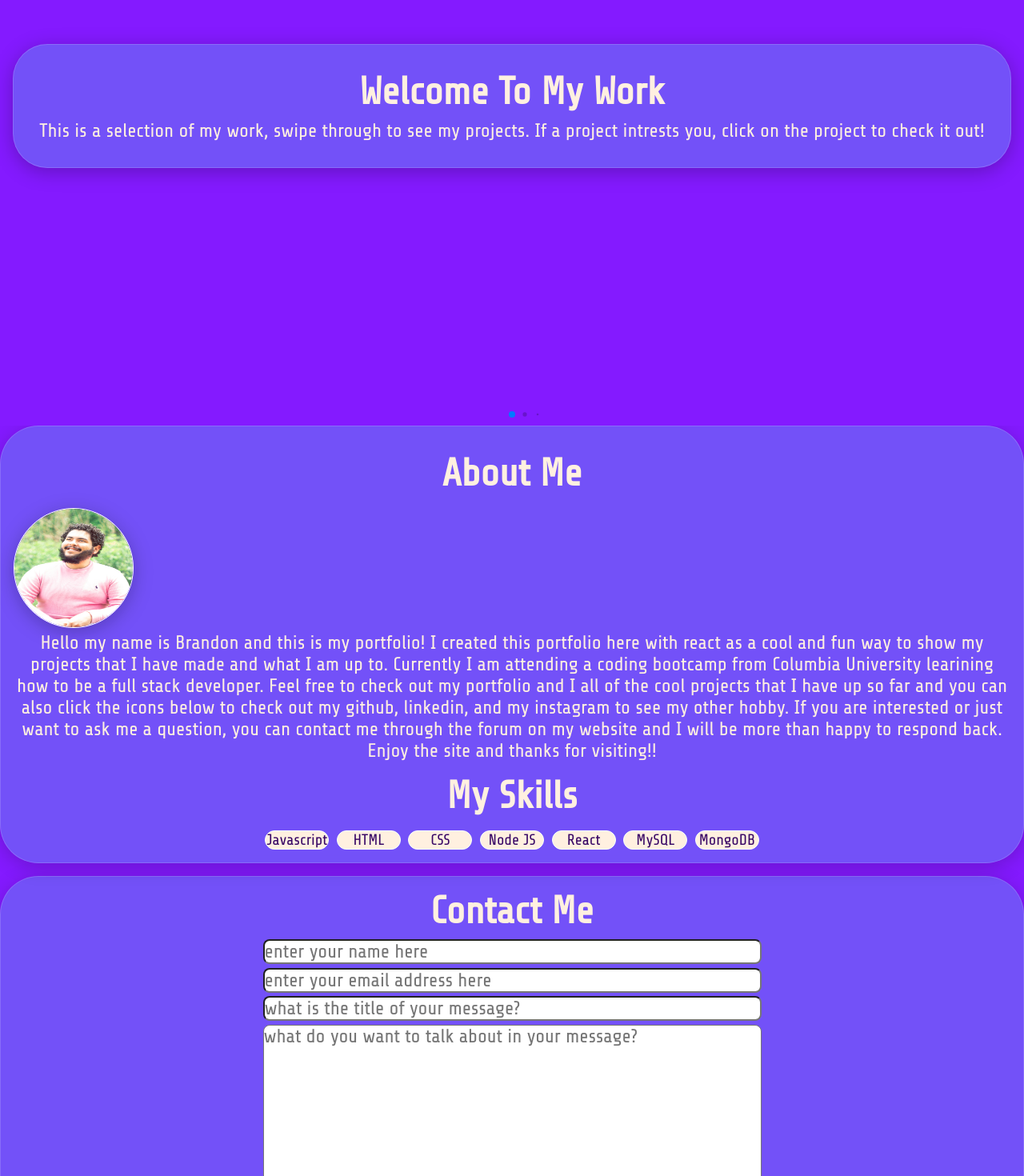
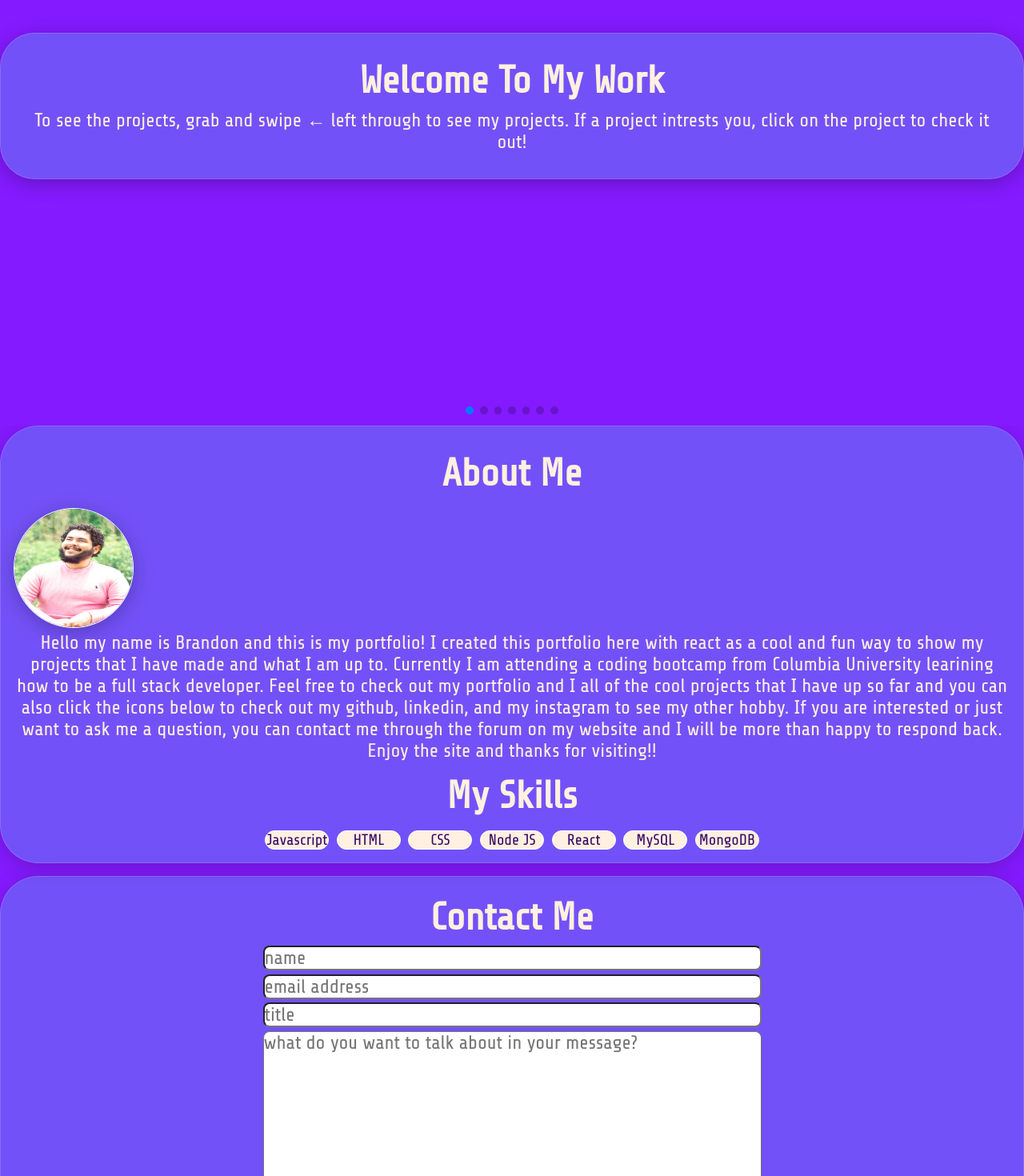
Before and after one commit to 1Clide1/My-react-port, a React (Create React App) app: page / in a window 1280 px wide. Shown: the part 560-2030 px from the top of the page at 80% size. Built offline with nearby package versions, Linux system fonts and the light colour scheme; some icons are missing.

Commit message:
added validation to my contact me form isn't perfect right now but something is better than nothing

```diff
--- a/src/components/pages/contactMe/contactMe.css
+++ b/src/components/pages/contactMe/contactMe.css
@@ -2,6 +2,10 @@
 /* just want to give this section some margin that way it is properly spaced out */
 /* also to give everything a nice background */
 .contact-me-container {
+  display: flex;
+  flex-direction: column;
+  justify-content: center;
+  flex-wrap: wrap;
   margin-top: 1rem;
   margin-bottom: 1rem;
   border-radius: 3em;
@@ -18,6 +22,7 @@
   flex-direction: column;
   justify-content: center;
   margin-bottom: 0.5rem;
+  margin-top: 0.5rem;
 }
 /* this is for the title itself */
 .form-title {
@@ -49,9 +54,42 @@
   cursor: pointer;
   background-color: var(--content-bg);
 }
+span {
+  display: none;
+  font-size: var(--font-size-200);
+  padding: 0.3rem;
+  margin: 0.3rem 0;
+  color: rgb(253, 128, 128);
+}
+/* error handling */
+input:invalid[focus="true"] ~ span {
+  display: block;
+}
+
+textarea:invalid[focus="true"] ~ span {
+  display: block;
+}
+textarea:invalid[focus="true"],
+input:invalid[focus="true"] {
+  border: 2px solid rgb(253, 128, 128);
+}
 /* this is for the mobile view of the contact form */
 @media screen and (max-width: 573px) {
+  .contact-me-container {
+    padding: 2rem;
+  }
   .form-btn {
     padding: 0.3em;
   }
 }
+@media screen and (max-height: 644px) {
+  .contact-me-container {
+    padding: 0rem;
+  }
+  .form-btn {
+    padding: 0.3em;
+  }
+  .form-elements {
+    width: 30%;
+  }
+}
--- a/src/components/pages/contactMe/contactMe.js
+++ b/src/components/pages/contactMe/contactMe.js
@@ -1,33 +1,15 @@
-// import react and css
-import React from "react";
-import emailjs from "@emailjs/browser";
+// import what I need here
+import React, { useState } from "react";
+import useForm from "../../../utils/useForm";
 import "./contactMe.css";
 
 function ContactMe() {
-  //this is for the email js for the contact form since i did not want to make a whole backend server for one form
-  const sendEmail = (e) => {
-    e.preventDefault();
+  const { handleChange, initialForm, sendEmail, errors } = useForm();
+  const [focus, leaveFocus] = useState(false);
 
-    emailjs
-      .sendForm(
-        "service_hhh0bua",
-        "template_du51dal",
-        e.target,
-        "fwA1FlNQ1EFZlHilc"
-      )
-      .then(
-        (result) => {
-          // placeholder alert for now but rather have something than nothing at the moment
-          alert("thanks for the message :)");
-          console.log(result.text);
-        },
-        (error) => {
-          console.log(error.text);
-        }
-      );
-    e.target.reset();
+  const handleFocus = (e) => {
+    leaveFocus(true);
   };
-
   return (
     <div className="contact-me-container" id="Contact Me">
       <div className="form-title-container">
@@ -39,26 +21,47 @@ function ContactMe() {
             <div>
               <input
                 type="text"
+                className="form-elements name"
+                placeholder="name"
+                name="name"
+                pattern="[a-zA-Z]{4,}"
+                required={true}
+                value={initialForm.name}
+                onChange={handleChange}
+                onBlur={handleFocus}
+                focus={focus.toString()}
+              />
+              <span>{errors.name}</span>
+            </div>
+            <div>
+              <input
+                type="email"
                 className="form-elements"
-                placeholder="enter your name here"
-                name="name"
+                placeholder="email address"
+                name="email"
+                pattern="^([a-z0-9_\.-]+)@([\da-z\.-]+)\.([a-z\.]{2,6})$"
+                required={true}
+                value={initialForm.email}
+                onChange={handleChange}
+                onFocus={handleFocus}
+                focus={focus.toString()}
               />
+              <span> {errors.email} </span>
             </div>
             <div>
               <input
                 type="text"
                 className="form-elements"
-                placeholder="enter your email address here"
-                name="email"
+                placeholder="title"
+                name="subject"
+                pattern="^[a-zA-Z]{4,}$"
+                required={true}
+                value={initialForm.subject}
+                onChange={handleChange}
+                onBlur={handleFocus}
+                focus={focus.toString()}
               />
-            </div>
-            <div>
-              <input
-                type="text"
-                className="form-elements"
-                placeholder="what is the title of your message?"
-                name="subject"
-              />
+              <span> {errors.subject} </span>
             </div>
             <div>
               <textarea
@@ -67,7 +70,15 @@ function ContactMe() {
                 rows="8"
                 placeholder="what do you want to talk about in your message?"
                 name="message"
+                pattern="^[0-9a-zA-Z]{1,}$"
+                required={true}
+                value={initialForm.message}
+                onChange={handleChange}
+                onBlur={handleFocus}
+                focus={focus.toString()}
               />
+
+              <span> {errors.message} </span>
             </div>
             <div>
               <input
--- a/src/components/pages/myWork/myWork.js
+++ b/src/components/pages/myWork/myWork.js
@@ -38,10 +38,18 @@ function MyWork() {
   //   }
   return (
     <Swiper
-      pagination={{
-        dynamicBullets: true,
-      }}
+      // settings for swiper js
       modules={[Pagination]}
+      pagination={
+        ({ dynamicBullets: true },
+        true,
+        {
+          clickable: true,
+        })
+      }
+      grabCursor={true}
+      loop={true}
+      preventClicks={true}
       className="mySwiper"
       id="My Work"
     >
@@ -50,8 +58,9 @@ function MyWork() {
           <div className="my-work-title-container">
             <h2 className="my-work-title"> Welcome To My Work</h2>
             <p className="work-desc">
-              This is a selection of my work, swipe through to see my projects.
-              If a project intrests you, click on the project to check it out!
+              To see the projects, grab and swipe &#8592; left through to see my
+              projects. If a project intrests you, click on the project to check
+              it out!
             </p>
           </div>
         </SwiperSlide>
--- /dev/null
+++ b/src/utils/useForm.js
@@ -0,0 +1,50 @@
+import { useState } from "react";
+import emailjs from "@emailjs/browser";
+const useForm = () => {
+  const [initialForm, setForm] = useState({
+    name: "",
+    email: "",
+    subject: "",
+    message: "",
+  });
+  // these are my error messages
+  const errors = {
+    name: "must be at least 4 characters long",
+    email: "please enter valid email address",
+    subject: "title must be at least 4 characters long",
+    message: "must have something in the message",
+  };
+
+  const handleChange = (e) => {
+    const { name, value } = e.target;
+    setForm({
+      ...initialForm,
+      [name]: value,
+    });
+  };
+  //this is for the email js for the contact form since i did not want to make a whole backend server for one form
+  const sendEmail = (e) => {
+    e.preventDefault();
+    emailjs
+      .sendForm(
+        "service_hhh0bua",
+        "template_du51dal",
+        e.target,
+        "fwA1FlNQ1EFZlHilc"
+      )
+      .then(
+        (result) => {
+          // placeholder alert for now but rather have something than nothing at the moment
+          alert("thanks for the message :)");
+          console.log(result.text);
+        },
+        (error) => {
+          console.log(error.text);
+        }
+      );
+    e.target.reset();
+  };
+  return { handleChange, initialForm, sendEmail, errors };
+};
+
+export default useForm;
```
